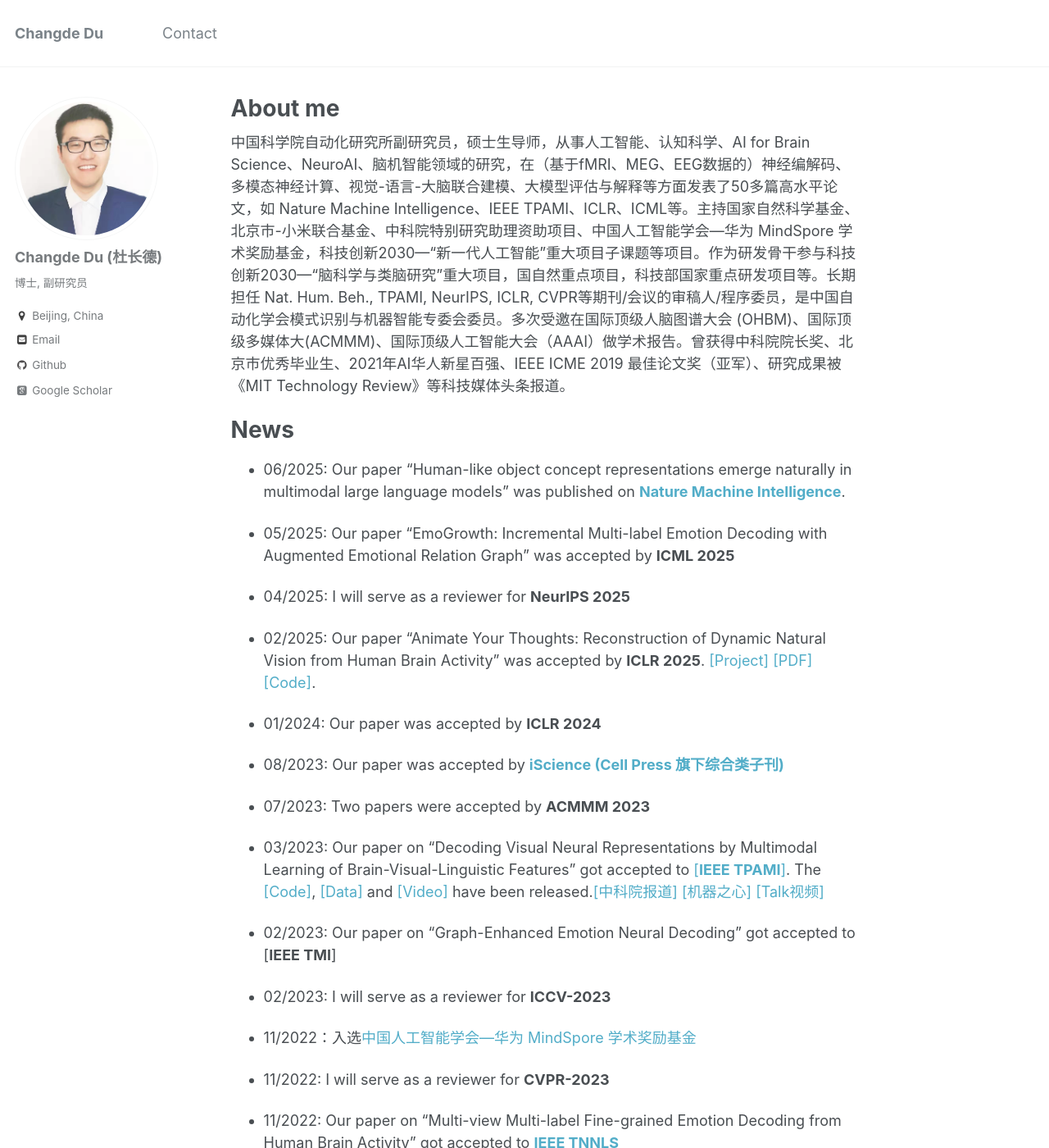
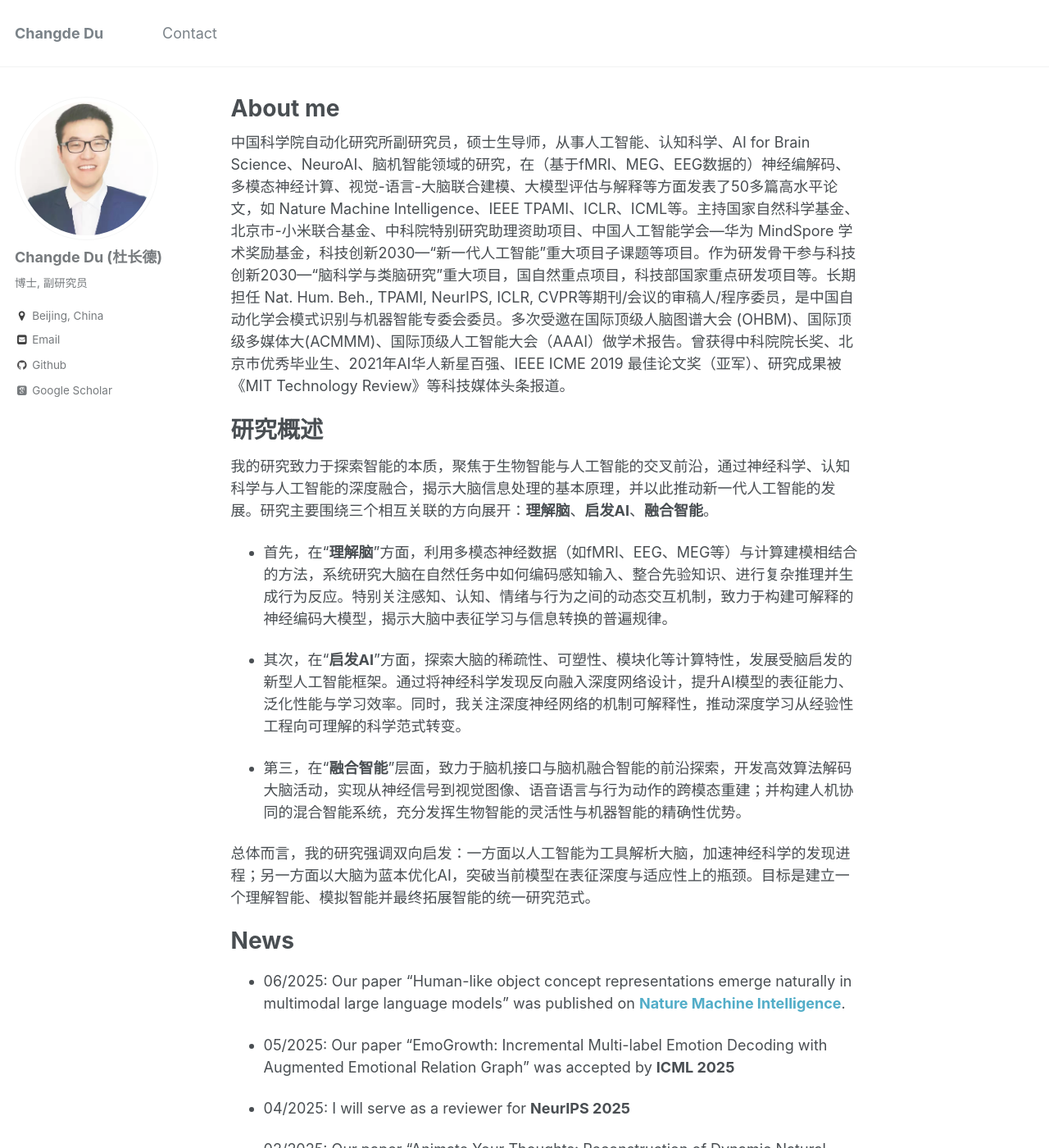
Before and after one commit to ChangdeDu/changdedu.github.io, a Jekyll site: the page built from _pages/about.md, in a window 1280 px wide and 1400 px high. Shown: the whole window at 82% size. Built offline with Jekyll 4.4.1, drawn with Linux system fonts in a browser that asks for light colours; some web fonts are replaced.

Commit message:
Update about.md

```diff
--- a/_pages/about.md
+++ b/_pages/about.md
@@ -10,6 +10,16 @@ redirect_from:
 
 中国科学院自动化研究所副研究员，硕士生导师，从事人工智能、认知科学、AI for Brain Science、NeuroAI、脑机智能领域的研究，在（基于fMRI、MEG、EEG数据的）神经编解码、多模态神经计算、视觉-语言-大脑联合建模、大模型评估与解释等方面发表了50多篇高水平论文，如 Nature Machine Intelligence、IEEE TPAMI、ICLR、ICML等。主持国家自然科学基金、北京市-小米联合基金、中科院特别研究助理资助项目、中国人工智能学会—华为 MindSpore 学术奖励基金，科技创新2030—“新一代人工智能”重大项目子课题等项目。作为研发骨干参与科技创新2030—“脑科学与类脑研究”重大项目，国自然重点项目，科技部国家重点研发项目等。长期担任 Nat. Hum. Beh., TPAMI, NeurIPS, ICLR, CVPR等期刊/会议的审稿人/程序委员，是中国自动化学会模式识别与机器智能专委会委员。多次受邀在国际顶级人脑图谱大会 (OHBM)、国际顶级多媒体大(ACMMM)、国际顶级人工智能大会（AAAI）做学术报告。曾获得中科院院长奖、北京市优秀毕业生、2021年AI华人新星百强、IEEE ICME 2019 最佳论文奖（亚军）、研究成果被《MIT Technology Review》等科技媒体头条报道。
 
+# 研究概述
+我的研究致力于探索智能的本质，聚焦于生物智能与人工智能的交叉前沿，通过神经科学、认知科学与人工智能的深度融合，揭示大脑信息处理的基本原理，并以此推动新一代人工智能的发展。研究主要围绕三个相互关联的方向展开：**理解脑**、**启发AI**、**融合智能**。
+
+- 首先，在“**理解脑**”方面，利用多模态神经数据（如fMRI、EEG、MEG等）与计算建模相结合的方法，系统研究大脑在自然任务中如何编码感知输入、整合先验知识、进行复杂推理并生成行为反应。特别关注感知、认知、情绪与行为之间的动态交互机制，致力于构建可解释的神经编码大模型，揭示大脑中表征学习与信息转换的普遍规律。
+
+- 其次，在“**启发AI**”方面，探索大脑的稀疏性、可塑性、模块化等计算特性，发展受脑启发的新型人工智能框架。通过将神经科学发现反向融入深度网络设计，提升AI模型的表征能力、泛化性能与学习效率。同时，我关注深度神经网络的机制可解释性，推动深度学习从经验性工程向可理解的科学范式转变。
+
+- 第三，在“**融合智能**”层面，致力于脑机接口与脑机融合智能的前沿探索，开发高效算法解码大脑活动，实现从神经信号到视觉图像、语音语言与行为动作的跨模态重建；并构建人机协同的混合智能系统，充分发挥生物智能的灵活性与机器智能的精确性优势。
+
+总体而言，我的研究强调双向启发：一方面以人工智能为工具解析大脑，加速神经科学的发现进程；另一方面以大脑为蓝本优化AI，突破当前模型在表征深度与适应性上的瓶颈。目标是建立一个理解智能、模拟智能并最终拓展智能的统一研究范式。
 
 # News
 
```
